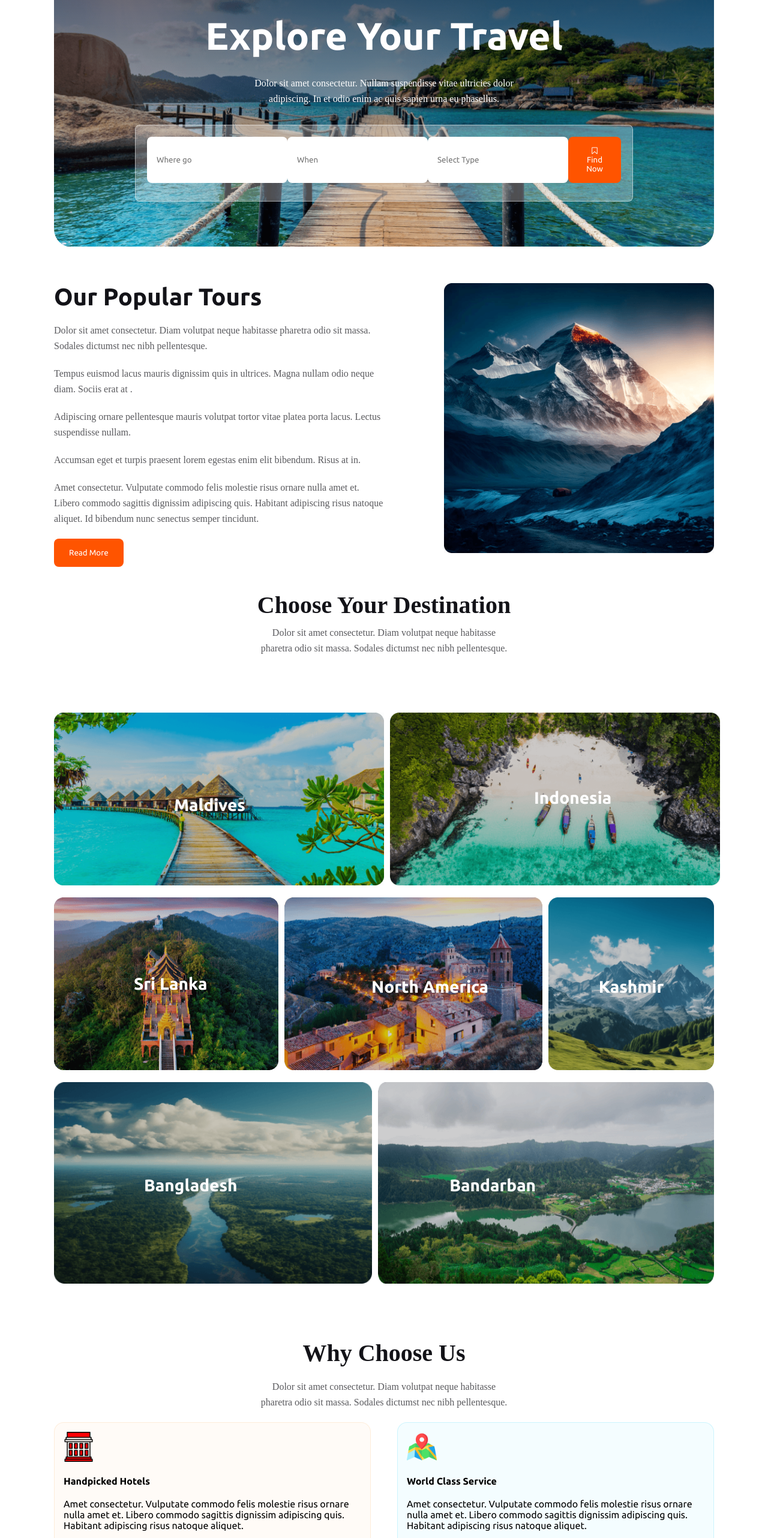
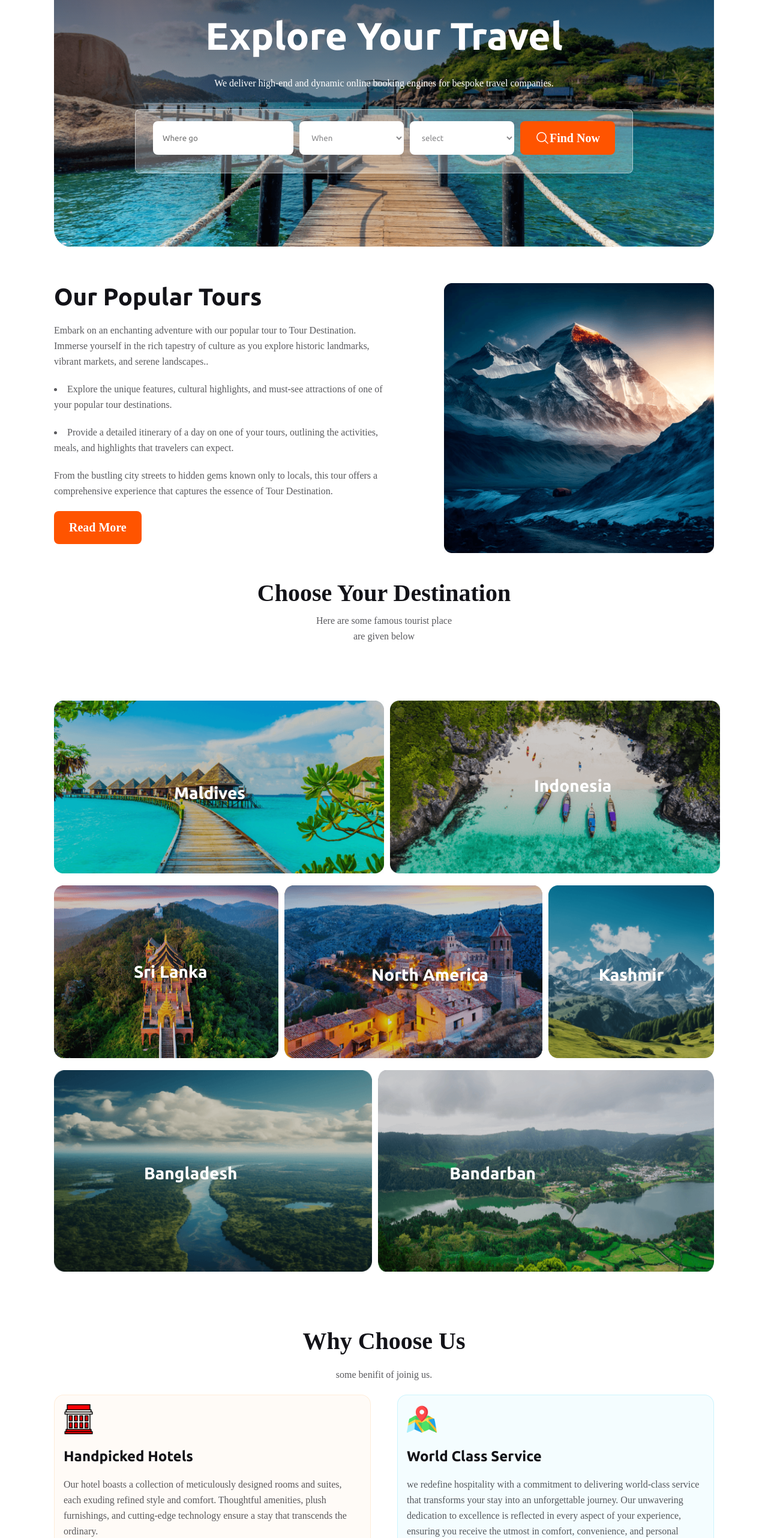
Before and after one commit to masum-abrar/Travel-Website, a plain HTML site: page index.html in a window 1280 px wide. Shown: the part 196-2760 px from the top of the page at 60% size. Drawn offline with Linux system fonts and the light colour scheme.

Commit message:
full responsive done

```diff
--- a/index.html
+++ b/index.html
@@ -22,7 +22,7 @@
         </div>
       <div class="nav-left">
         <ul>
-            <li><a href="">Home</a></li>
+            <li ><a class="active" href="">Home</a></li>
             <li><a href="">Packages</a></li>
             <li><a href="">Testimonial</a></li>
             <li><a href="">Blog</a></li>
@@ -37,14 +37,27 @@
        <header>
         <div class="banner-content">
            <h1>Explore Your Travel</h1>
-           <p>Dolor sit amet consectetur. Nullam suspendisse vitae ultricies dolor <br> adipiscing. In et odio enim ac quis sapien urna eu phasellus.</p>
+           <p>We deliver high-end and dynamic online booking engines for bespoke travel companies.</p>
            <div class="input-section">
             <input type="text" name="" id="" placeholder="Where go">
-            <input type="text" name="" id="" placeholder="When">
-            <input type="text" name="" id="" placeholder="Select Type">
 
-            <button class="primary-btn "  >
-                <i class="fa fa-bookmark-o"></i>
+            <select id="cars" name="cars">
+                <option value="volvo">When</option>
+                <option value="saab">Saab</option>
+                <option value="fiat">Fiat</option>
+                <option value="audi">Audi</option>
+              </select>
+
+
+<select id="cars" name="cars">
+  <option value="volvo">select</option>
+  <option value="saab">Saab</option>
+  <option value="fiat">Fiat</option>
+  <option value="audi">Audi</option>
+</select>
+
+            <button class="primary-btn btn" >
+               <img src="Images/Frame (2).png" alt="">
                  Find Now
             </button>
 
@@ -60,12 +73,11 @@
     <section class="section-1">
         <div class="section1-content">
             <h3>Our Popular Tours</h3>
-            <p class="section1-p">Dolor sit amet consectetur. Diam volutpat neque habitasse pharetra odio sit massa. Sodales dictumst nec nibh pellentesque.</p>
-            <p class="section1-p">Tempus euismod lacus mauris dignissim quis in ultrices. Magna nullam odio neque diam. Sociis erat at .</p>
-            <p class="section1-p">Adipiscing ornare pellentesque mauris volutpat tortor vitae platea porta lacus. Lectus suspendisse nullam.</p>
-            <p class="section1-p"> Accumsan eget et turpis praesent lorem egestas enim elit bibendum. Risus at in.</p>
-          <p class="section1-p">Amet consectetur. Vulputate commodo felis molestie risus
-            ornare nulla amet et. Libero commodo sagittis dignissim adipiscing quis. Habitant adipiscing risus natoque aliquet. Id bibendum nunc senectus semper tincidunt. </p>
+            <p class="section1-p">Embark on an enchanting adventure with our popular tour to Tour Destination. Immerse yourself in the rich tapestry of culture as you explore historic landmarks, vibrant markets, and serene landscapes..</p>
+
+            <li  class="section1-p">Explore the unique features, cultural highlights, and must-see attractions of one of your popular tour destinations.</li>
+            <li  class="section1-p">Provide a detailed itinerary of a day on one of your tours, outlining the activities, meals, and highlights that travelers can expect.</li>
+          <p class="section1-p"> From the bustling city streets to hidden gems known only to locals, this tour offers a comprehensive experience that captures the essence of Tour Destination.</p>
             <button class="primary-btn" > Read More</button>
          </div>
          <div class="section1-image">
@@ -75,7 +87,7 @@
     <section class="section-2" >
        <div class="section2-content">
         <h3>Choose Your Destination</h3>
-        <p>Dolor sit amet consectetur. Diam volutpat neque habitasse <br>pharetra odio sit massa. Sodales dictumst nec nibh pellentesque.</p>
+        <p>Here are some famous tourist place <br> are given below</p>
        </div>
 
        <h4 class="indo">Indonesia</h4>
@@ -114,24 +126,24 @@
     <div class="section-3">
         <div class="section-3-content">
             <h3>Why Choose Us</h3>
-            <p>Dolor sit amet consectetur. Diam volutpat neque habitasse <br> pharetra odio sit massa. Sodales dictumst nec nibh pellentesque.</p>
+            <p>some benifit of joinig us.</p>
             <div class="section-3-card">
                 <div class="card1">
                    <img src="Images/hotel.png" height="50px" width="50px" alt="">
                     <h4>Handpicked Hotels</h4>
-                    <p>Amet consectetur. Vulputate commodo felis molestie risus  ornare nulla amet et. Libero commodo sagittis dignissim adipiscing quis. Habitant adipiscing risus natoque aliquet. </p>
+                    <p class="section1-p" >Our hotel boasts a collection of meticulously designed rooms and suites, each exuding refined style and comfort. Thoughtful amenities, plush furnishings, and cutting-edge technology ensure a stay that transcends the ordinary. </p>
                 </div>
                 <div class="card2">
                     <img   src="Images/map.png" height="50px" width="50px" alt="">
                     <h4>World Class Service</h4>
-                    <p>Amet consectetur. Vulputate commodo felis molestie risus  ornare nulla amet et. Libero commodo sagittis dignissim adipiscing quis. Habitant adipiscing risus natoque aliquet. </p>
+                    <p class="section1-p">we redefine hospitality with a commitment to delivering world-class service that transforms your stay into an unforgettable journey. Our unwavering dedication to excellence is reflected in every aspect of your experience, ensuring you receive the utmost in comfort, convenience, and personal attention.</p>
                 </div>
             </div>
         </div>
         <div class="card3">
             <img   src="Images/pricing.png" height="50px" width="50px" alt="">
-            <h4>World Class Service</h4>
-            <p>Amet consectetur. Vulputate commodo felis molestie risus  ornare nulla amet et. Libero commodo sagittis dignissim adipiscing quis. Habitant adipiscing risus natoque aliquet. </p>
+            <h4>Best Price Guarantee</h4>
+            <p class="section1-p">We believe in transparency. Our pricing includes all essential elements of your journey, eliminating hidden costs and ensuring you have a clear understanding of the value you receive.</p>
         </div>
     </div>
     <section class="section-5">
@@ -176,7 +188,7 @@
     <img src="Images/Group 40071 (2).png" alt="">
     <h3>Travel <span>Flow</span></h3>
   </div>
-    <p class="first-p">Lorem ipsum dolor sit amet consectetur. Nulla sit viverra morbi vitae <br> blandit orci potenti vulputate. Leo erat maecenas vitae elementum ultricies nullam. </p>
+    <p class="first-p">Our commitment to excellence is woven into every aspect of your encounter with us. From world-class accommodations brand personalized service to the finest culinary offerings, we strive to elevate your travel experience to new heights. </p>
     <img class="bottom-img" src="Images/Social.png" alt="">
     <hr>
     <p class="bottom-p">2017, All Rights Reserved.</p>
--- a/style/style.css
+++ b/style/style.css
@@ -11,6 +11,13 @@ background: #FF5400;
 color: #FFF;
 border: none;
 padding: 16px 25px;
+color: #FFF;
+text-align: center;
+font-family: Mulish;
+font-size: 20px;
+font-style: normal;
+font-weight: 800;
+line-height: normal;
 }
 
 .full-head{
@@ -20,7 +27,22 @@ padding: 16px 25px;
 span{
     color: #FF5400;
 }
+.btn{
+    display: flex;
+    align-items: center;
+}
+select{
+    border-radius: 8px;
+    background: #FFF;
+    padding: 16px;
+    border: none;
+    width: 22%;
+    color: rgba(19, 19, 24, 0.50);
 
+}
+.active{
+    color: #FF5400;
+}
 /* Head style start */
 header{
 
@@ -52,7 +74,7 @@ nav ul li{
 }
 ul li a{
     text-decoration: none;
-    color: #FF5400;
+    color: #000000;
 }
 
 .input-section{
@@ -292,7 +314,27 @@ border: 1px solid rgba(233, 68, 68, 0.20);
 background: rgba(233, 68, 68, 0.05);
 padding: 15px;
 }
-
+.card1 >h4{
+    color: #131318;
+font-size: 24px;
+font-style: normal;
+font-weight: 800;
+line-height: normal;
+}
+.card2 >h4{
+    color: #131318;
+font-size: 24px;
+font-style: normal;
+font-weight: 800;
+line-height: normal;
+}
+.card3 >h4{
+    color: #131318;
+font-size: 24px;
+font-style: normal;
+font-weight: 800;
+line-height: normal;
+}
 .section-3-content > h3{
     margin-top: 30px;
     color: #131318;
@@ -469,6 +511,10 @@ display: flex;
 align-items: center;
 gap: 10px;
 }
+.first-p{
+    width: 70%;
+    text-align: center;
+}
 
 /* Responsive - part started Here */
 /* '''''''''''''''''''''''''''''''''''''''''''''''''''''''''''''''''''''''''''''' */
@@ -489,14 +535,27 @@ gap: 10px;
         display: flex;
         flex-direction: column;
     }
+    .banner-content >h1 {
+
+        color: #FFF;
+font-size: 30px;
+
+    }
+    .banner-content >p{
+        margin-bottom: 20px;
+    }
     .input-section  {
         margin-left: 5%;
         display: flex;
         width: 80%;
+        height: 100%;
         padding: 16px;
         flex-direction: column;
         gap: 16px;
 
+    }
+    select{
+        width: 100%;
     }
     .nav-left{
         display: none;
```
Also changed, not shown: Images/Frame (2).png (added), Images/Frame (3).png (added).
